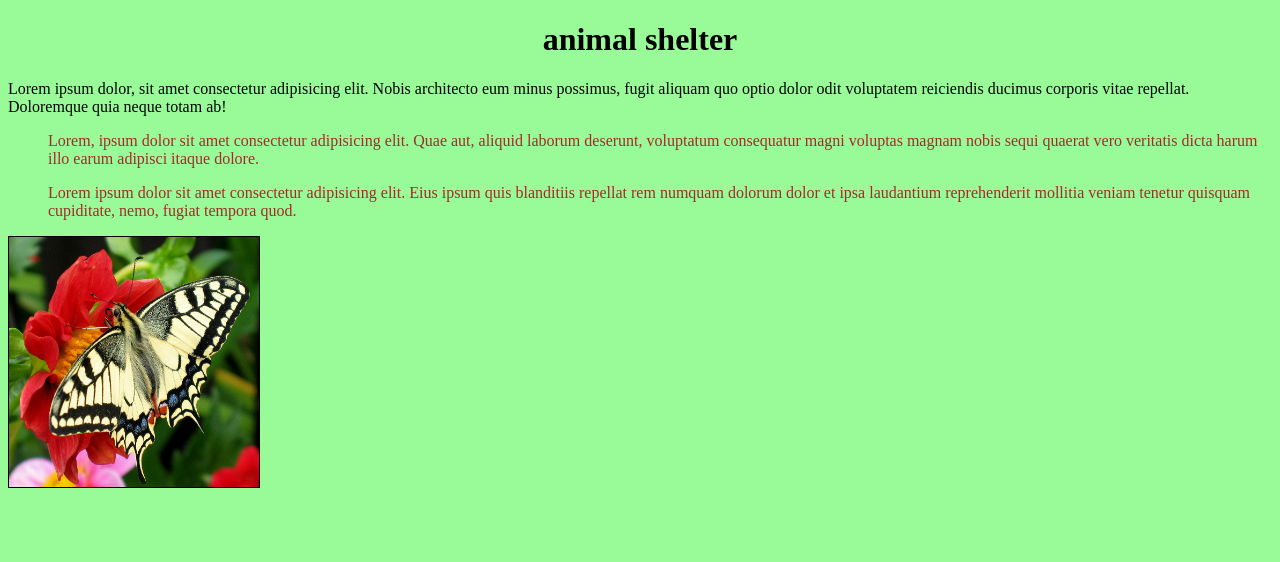
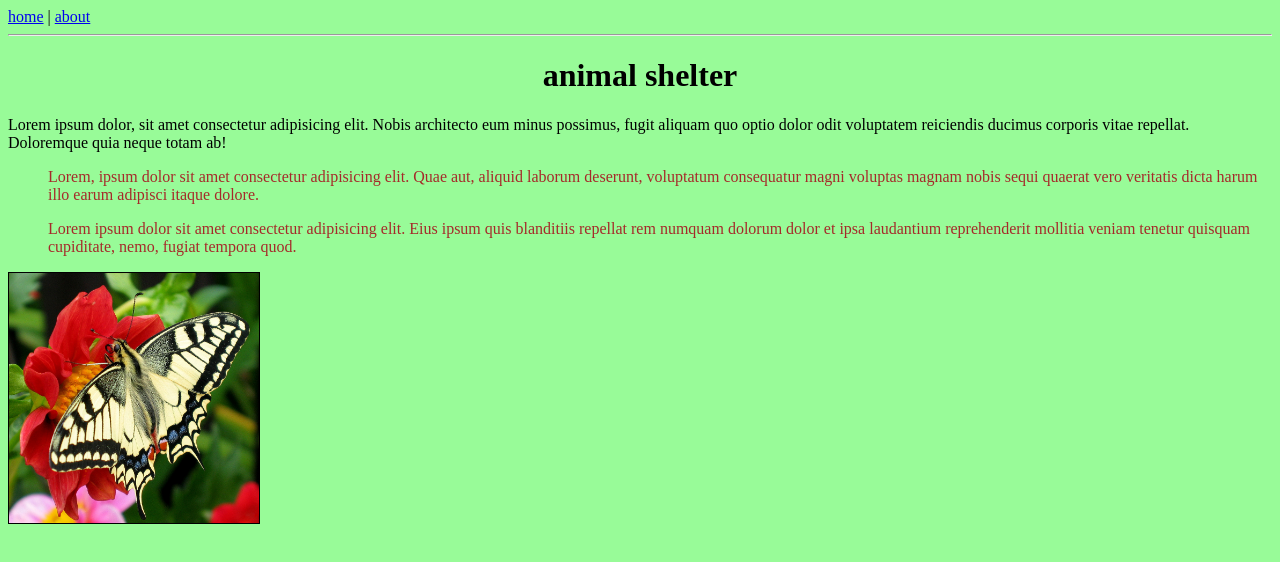
Before and after one commit to benda1103/shelters, a plain HTML site: page index.html in a window 1280 px wide. Drawn offline with Linux system fonts and the light colour scheme.

Commit message:
adding about and menu

```diff
--- a/index.html
+++ b/index.html
@@ -7,6 +7,11 @@
     <link rel="stylesheet" href="style.css">
 </head>
 <body>
+    <a href="index.html">home</a>
+    <span>|</span>
+    <a href="about.html">about</a>
+    <hr>
+
     <h1>animal shelter</h1>
     <p>Lorem ipsum dolor, sit amet consectetur adipisicing elit. Nobis architecto eum minus possimus, fugit aliquam quo optio dolor odit voluptatem reiciendis ducimus corporis vitae repellat. Doloremque quia neque totam ab!</p>
     <ul>
```
Also changed, not shown: about.html (added, +19 -0 lines), 1 other file.
